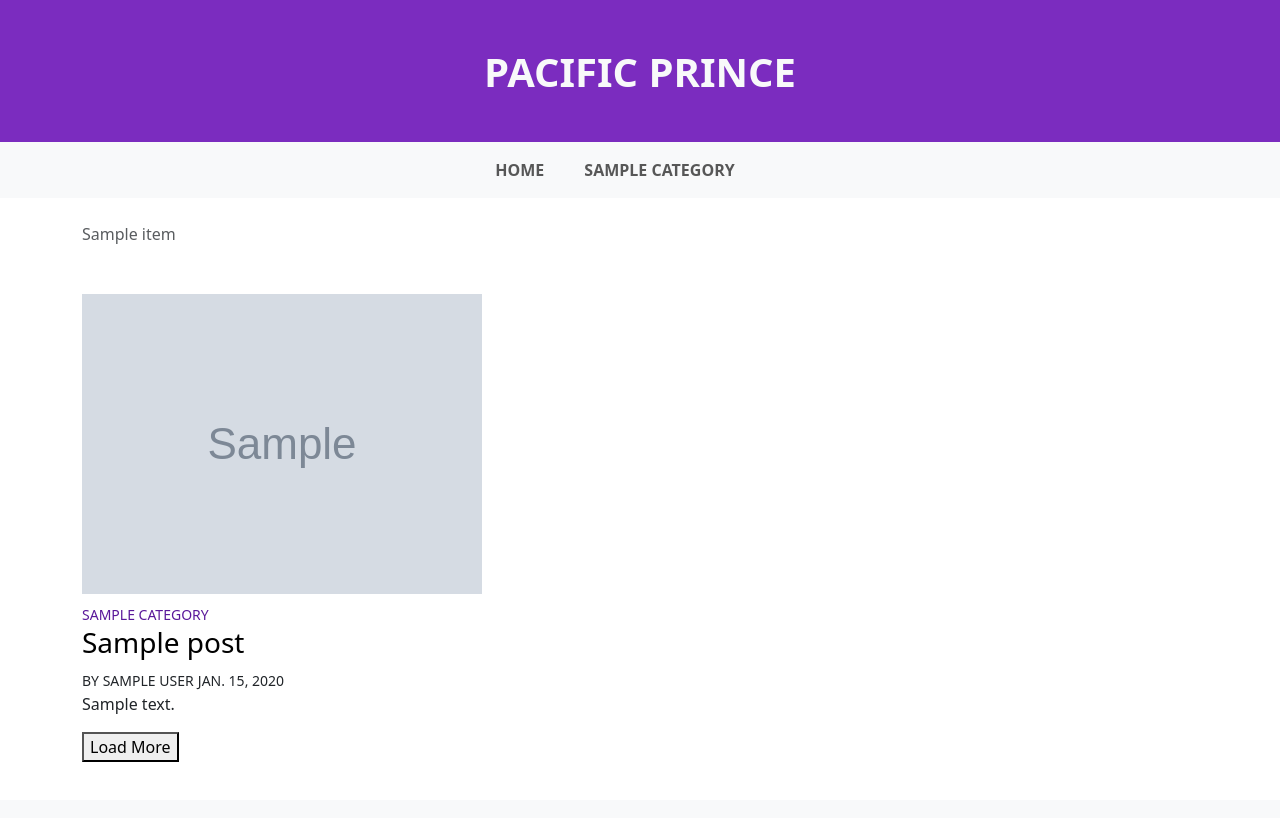
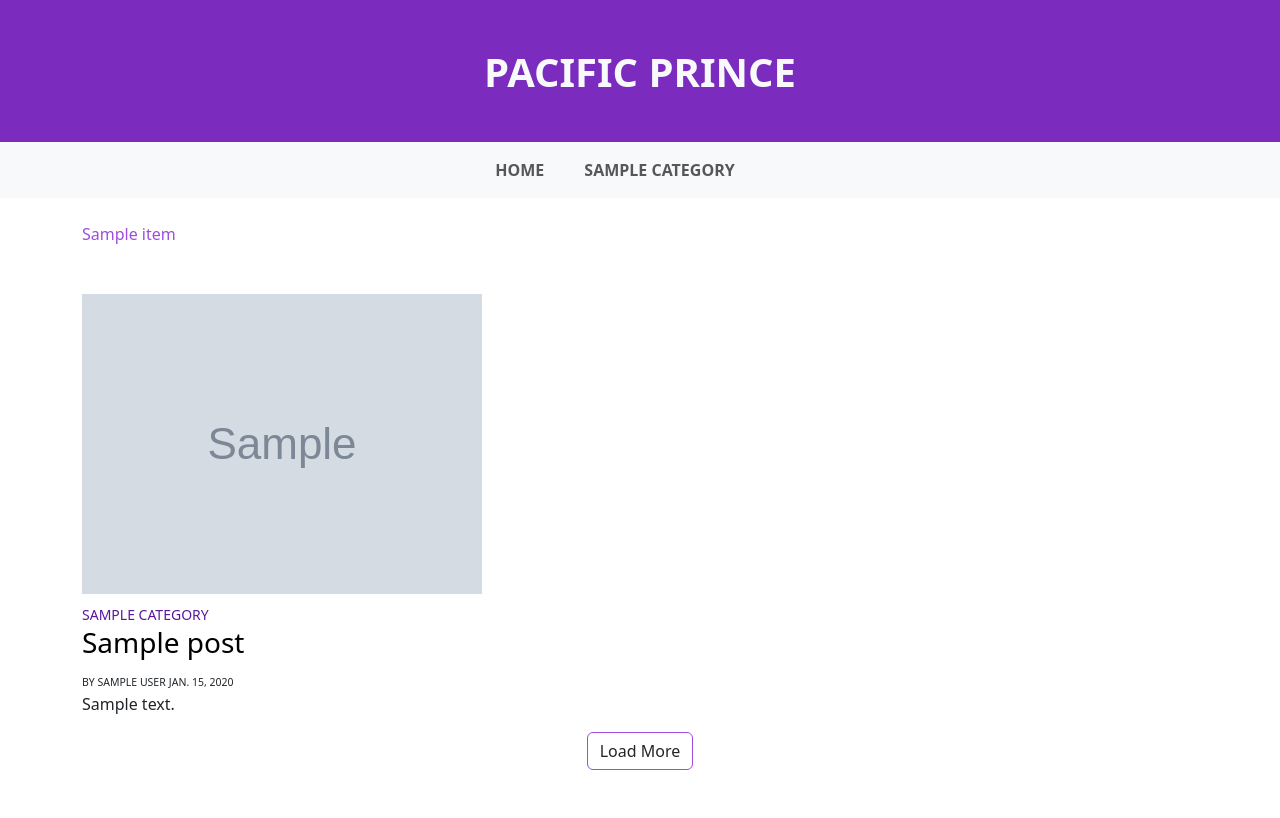
Before and after one commit to Unique-01/blog_news, a Django app: template templates/index.html in a window 1280 px wide. Before the commit the page ends 762 px from the top, so only its background shows below. Run offline with Django 3.2, Linux system fonts and the light colour scheme; the template is opened without the code that fills it: most values are stand-ins (such as "Sample title", 1, 10 or a date in 2020); grey boxes marked "Sample" are stand-in pictures; some libraries are stand-ins or nearby versions.

Commit message:
update btn color

```diff
--- a/main/static/custom/style.css
+++ b/main/static/custom/style.css
@@ -18,6 +18,18 @@ a{
 a:hover,.nav-link:hover{
     color: #7b2cbf;
 }
+.active{
+    color: #9d4edd !important;
+}
+.post-detail-image{
+    max-height: 700px;
+}
+.small-text{
+    font-size: 12px;
+}
+.btn-outline{
+    border: 1px solid #9d4edd;
+}
 body{
     /* background-color: #e0aaff; */
 }
--- a/templates/base.html
+++ b/templates/base.html
@@ -104,7 +104,7 @@
             </div>
         </div>
     </div>
-    <div class="container">
+    <div class="container mb-5">
         <div class="">
             {% if breadcrumbs %}
                 <div class="mt-4">{% include "custom_breadcrumbs.html" with breadcrumbs=breadcrumbs %}</div>
--- a/templates/index.html
+++ b/templates/index.html
@@ -9,7 +9,9 @@
                 {% include "posts.html" %}
             {% endfor %}
         </div>
-        <button id="load-more-button">Load More</button>
+        <div class="d-flex justify-content-center">
+            <button id="load-more-button" class=" btn btn-outline">Load More</button>
+        </div>
     </div>
     {{ page_obj.paginator.num_pages |json_script:"last-page" }}
 {% endblock content %}
--- a/templates/post-detail.html
+++ b/templates/post-detail.html
@@ -11,7 +11,7 @@
         <article class="">
             <a href="{% url 'categorypost' post.category %}">{{ post.category |upper }}</a>
             <h3>{{ post.title }}</h3>
-            <div class="text-uppercase">
+            <div class="text-uppercase small-text pb-3">
                 by {{ post.author }} - {{ post.updated |date }} &nbsp;&nbsp;
                 {% if post.comment.count != 0 %}
                     {{ post.comment.count }}
@@ -20,13 +20,13 @@
                 {% endif %}
                 comments
             </div>
-            {% if post.image %}<img src="{{ post.image.url }}" alt="{{ post.title|slice:'10' }}">{% endif %}
+            {% if post.image %}<img src="{{ post.image.url }}" alt="{{ post.title|slice:'10' }}" class="post-detail-image">{% endif %}
             <p>
                 {{ post.content|safe }}
             </p>
         </article>
         <div class="d-flex justify-content-center">
-            <button class="btn"
+            <button class="btn btn-outline"
                     type="button"
                     data-bs-toggle="collapse"
                     data-bs-target="#commentDiv"
--- a/templates/posts.html
+++ b/templates/posts.html
@@ -18,7 +18,7 @@
         <h3>
             <a class="dark" href="{% url 'post_detail' id=post.id slug=post.slug %}">{{ post.title }}</a>
         </h3>
-        <span class="text-uppercase"><small class="">by {{ post.author }}</small>
+        <span class="text-uppercase small-text"><small class="">by {{ post.author }}</small>
         <small>{{ post.updated |date }}</small></span>
         <p>
             {{ post.content|safe|truncatechars_html:"100" }}
```
